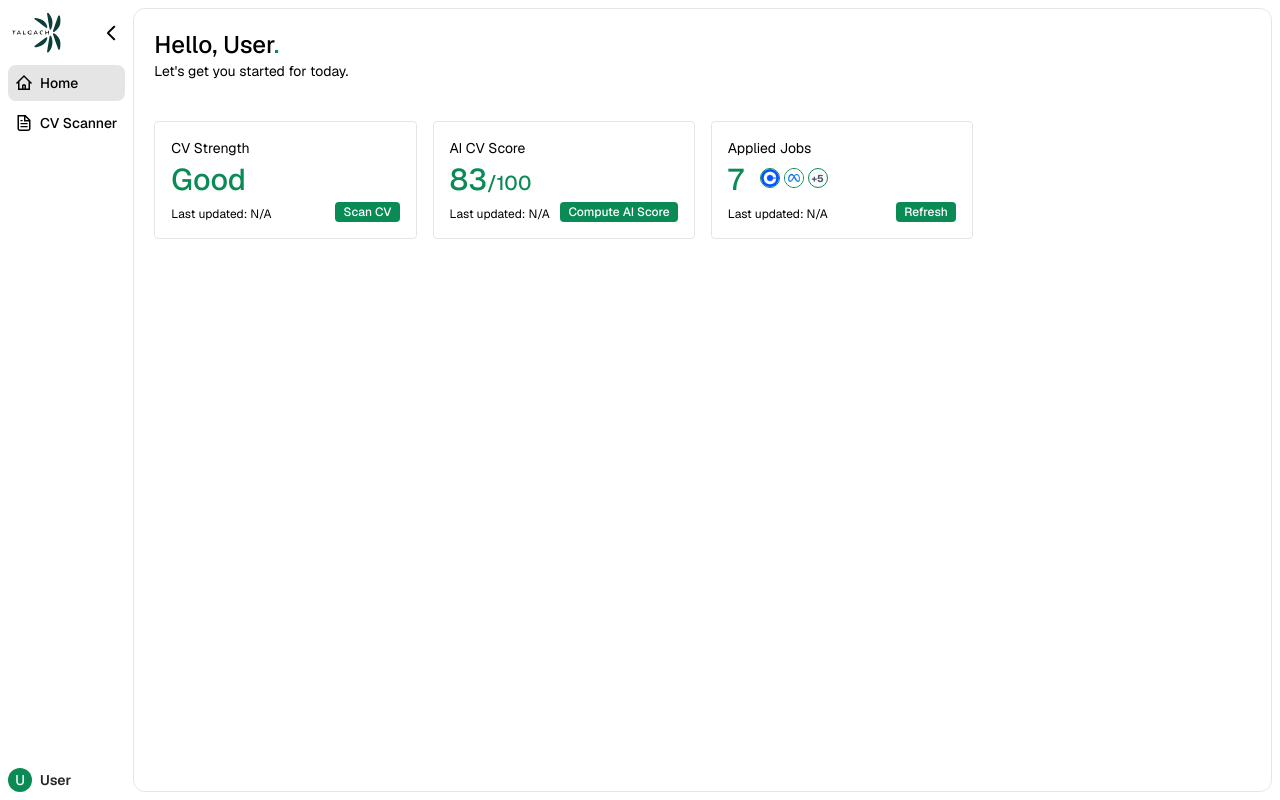
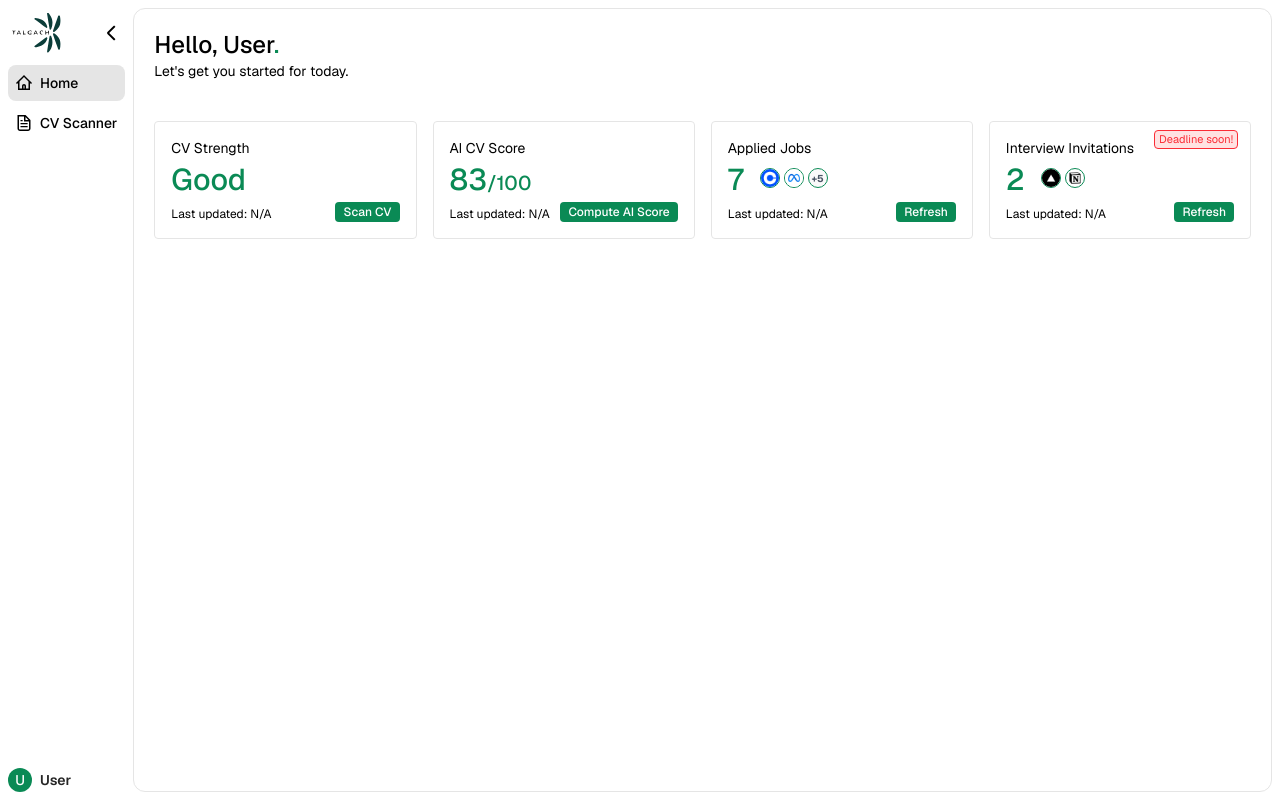
Before and after one commit to ShayokhShorfuddin/talgach-ai, a Next.js app: page /dashboard in a window 1280 px wide. Built offline with nearby package versions, Linux system fonts and the light colour scheme; no server answers.

Commit message:
add interview invitations card

```diff
--- a/app/dashboard/_components/cards/ai-cv-scrore.tsx
+++ b/app/dashboard/_components/cards/ai-cv-score-card.tsx
@@ -1,6 +1,6 @@
 'use client';
 
-export function AICVScore() {
+export function AICVScoreCard() {
   return (
     <div className="border border-neutral-200 p-4 rounded hover:border-talgach-green hover:bg-green-50 transition duration-300">
       <p className="text-sm">AI CV Score</p>
--- /dev/null
+++ b/app/dashboard/_components/cards/interview-invitations-card.tsx
@@ -0,0 +1,44 @@
+'use client';
+
+import Image from 'next/image';
+import notion from '@/public/images/notion.png';
+import vercel from '@/public/images/vercel.png';
+
+export function InterviewInvitationsCard() {
+  return (
+    <div className="relative border border-neutral-200 p-4 rounded hover:border-talgach-green hover:bg-green-50 transition duration-300">
+      <p className="text-sm">Interview Invitations</p>
+      <div className="flex items-center">
+        <p className="mt-1 text-3xl font-medium text-talgach-green">2</p>
+
+        <div className="flex items-center gap-x-1 ml-4">
+          <Image
+            className="size-5 rounded-full border border-talgach-green object-cover z-20"
+            src={vercel}
+            alt="Vercel"
+          />
+
+          <Image
+            className="size-5 rounded-full border border-talgach-green object-cover z-10"
+            src={notion}
+            alt="Notion"
+          />
+        </div>
+      </div>
+      <div className="flex items-end justify-between mt-1">
+        <p className="text-xs">Last updated: N/A</p>
+
+        <button
+          type="button"
+          className="bg-talgach-green py-0.5 px-2 rounded text-xs font-medium text-white hover:cursor-pointer select-none"
+        >
+          Refresh
+        </button>
+      </div>
+
+      <p className="absolute text-[11px] text-red-500 top-2 right-3 border border-red-500 px-1 rounded bg-red-100">
+        Deadline soon!
+      </p>
+    </div>
+  );
+}
--- a/app/dashboard/_components/dashboard.tsx
+++ b/app/dashboard/_components/dashboard.tsx
@@ -1,6 +1,7 @@
-import { AICVScore } from './cards/ai-cv-scrore';
+import { AICVScoreCard } from './cards/ai-cv-score-card';
 import { AppliedJobsCard } from './cards/applied-jobs-card';
 import { CVStrengthCard } from './cards/cv-strength-card';
+import { InterviewInvitationsCard } from './cards/interview-invitations-card';
 import { Heading } from './heading';
 
 export function Dashboard() {
@@ -10,8 +11,9 @@ export function Dashboard() {
 
       <div className="grid grid-cols-4 mt-10 gap-4">
         <CVStrengthCard />
-        <AICVScore />
+        <AICVScoreCard />
         <AppliedJobsCard />
+        <InterviewInvitationsCard />
       </div>
     </section>
   );
```
